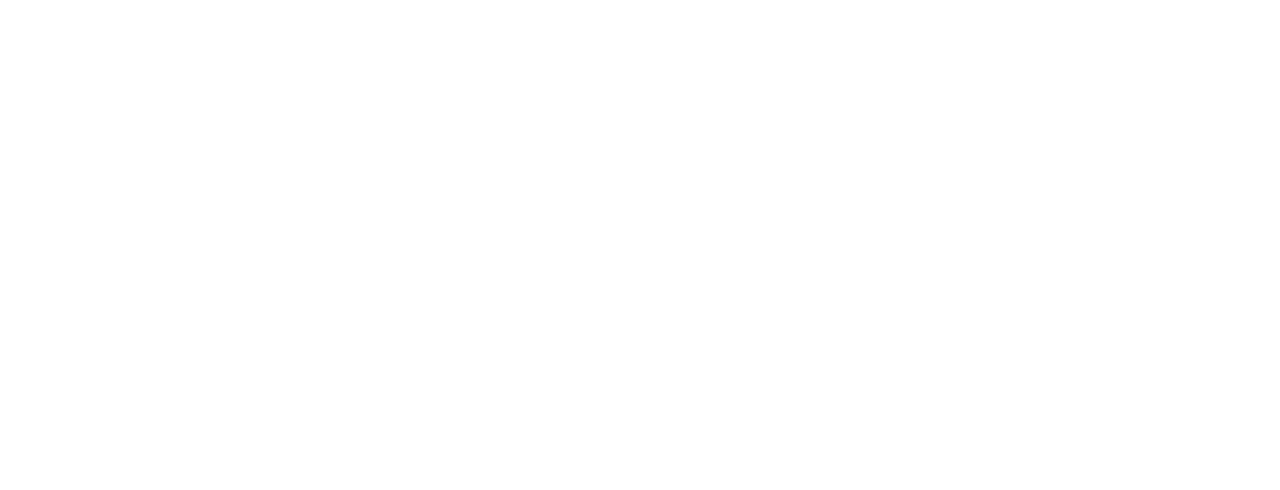
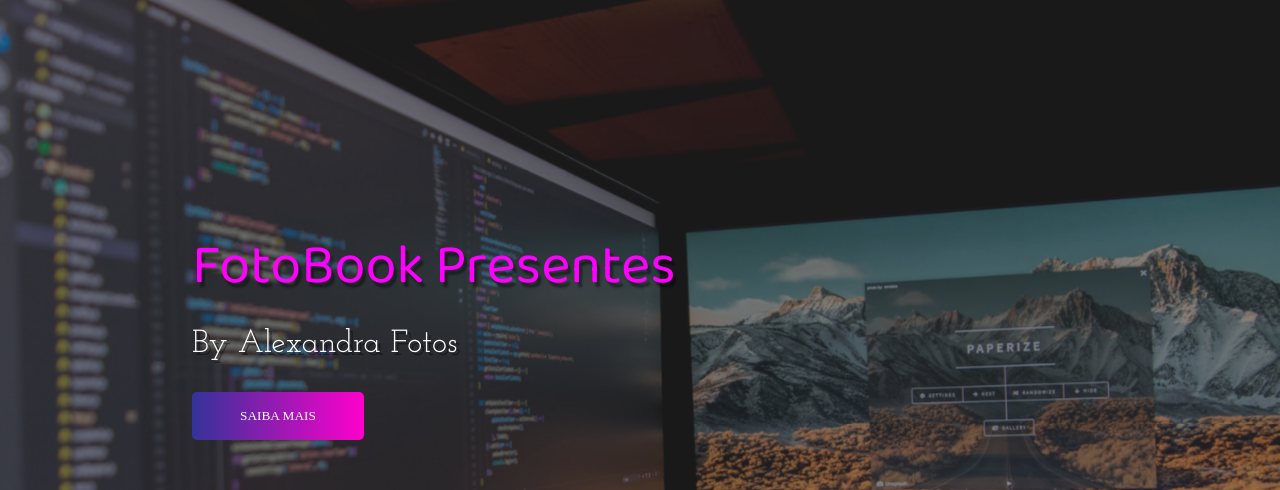
Before and after one commit to Stanley002/portifolio, a plain HTML site: page index.html in a window 1280 px wide. Shown: the top 490 px of the page. Drawn offline with Linux system fonts and the light colour scheme.

Commit message:
:package: header

```diff
--- a/index.html
+++ b/index.html
@@ -4,9 +4,31 @@
     <meta charset="UTF-8">
     <meta name="viewport" content="width=device-width, initial-scale=1.0">
     <link rel="stylesheet" href="style.css">
-    <title>Portifolio</title>
+    <link rel="apple-touch-icon" sizes="180x180" href="imagens/apple-touch-icon.png">
+    <link rel="icon" type="image/png" sizes="32x32" href="imagens/favicon-32x32.png">
+    <link rel="icon" type="image/png" sizes="16x16" href="imagens/favicon-16x16.png">
+    <link rel="manifest" href="/site.webmanifest">
+    <title>Portfólio</title>
 </head>
 <body>
 
+
+    <div class="container">
+
+        <header>
+            <div class="img-wrapper">
+                <img src="imagens/bg.jpg" alt="">
+            </div>
+            <div class="banner">
+                <h1>FotoBook Presentes</h1>
+                <p>By Alexandra Fotos</p>
+                <button>Saiba mais</button>
+            </div>
+        </header>
+
+    </div>
+
+
+
 </body>
 </html>
--- a/style.css
+++ b/style.css
@@ -1,3 +1,98 @@
 @import url('https://fonts.googleapis.com/css2?family=Baloo+Da+2:wght@400;500;600;700;800&family=Josefin+Slab:ital,wght@0,300;0,400;0,600;0,700;1,300;1,400;1,600&family=Mulish:ital,wght@0,200;0,300;0,400;0,500;1,200;1,300;1,400&display=swap');
 
 @import url("https://cdnjs.cloudflare.com/ajax/libs/font-awesome/5.15.1/css/all.min.css");
+
+
+*{
+    margin: 0;
+    padding: 0;
+}
+
+header{
+    width: 100%;
+    height: 100vh;
+    overflow: hidden; /* Tira a barra de rolagem horizontal*/
+    position: relative;
+}
+
+.img-wrapper{
+    width: 100%;
+    height: 100%;
+    overflow: hidden;
+    background-color: rgba(0,0,0,0.8)
+}
+
+.img-wrapper img{
+    width: 100%;
+    height: 100%;
+    object-fit: cover;
+    opacity: 0.5;
+    animation: zoom 25s;
+}
+@keyframes zoom {
+    0%{
+        transform: scale(1.3);
+    }
+    100%{
+        transform: scale(1);
+    }
+}
+
+.banner{
+    position: absolute;
+    top: 30%;
+    left: 15%;
+}
+
+.banner h1{
+    color: #ff00ff;
+    font-size: 3.5rem;
+    font-family: "Baloo Da 2", serif;
+    font-weight: 200;
+    text-shadow: .2rem .3rem 2px rgba(0,0,0,0.4);
+    line-height: 3.5rem;
+    margin-bottom: 2rem;
+    animation: moveBanner 1s 0.5s forwards;
+    opacity: 0;
+}
+
+.banner p{
+    font-family: "Josefin Slab", serif;
+    color: #ffffff;
+    font-size: 2rem;
+    text-shadow: .2rem .2rem rgba(0,0,0,0.4);
+    margin-bottom: 2rem;
+    opacity: 0;
+    animation: moveBanner 1s 0.7s forwards;
+}
+
+.banner button{
+    font-family: "Muli", serif;
+    color: #ffffff;
+    text-transform: uppercase;
+    letter-spacing: .1;
+    background: #ff00cc;
+    background: -webkit-linear-gradient(to right, #333399, #ff00cc);
+    background: linear-gradient(to right, #333399, #ff00cc);
+    padding: 1rem 3rem;
+    border: none;
+    border-radius: 5px;
+    cursor: pointer;
+    opacity: 0;
+    animation: moveBanner 1s 0.9s forwards;
+}
+
+.banner button:hover{
+    opacity: 0.8;
+    color: rgba(0,0,0);
+}
+
+@keyframes moveBanner{
+    0%{
+        transform: translateY(10rem) rotateY(-30deg);
+    }
+    100%{
+        transform: translateY(0) rotateY(0deg);
+        opacity: 1;
+    }
+}
```
Also changed, not shown: imagens/android-chrome-192x192.png (renamed from android-chrome-192x192.png), imagens/android-chrome-512x512.png (renamed from android-chrome-512x512.png), imagens/apple-touch-icon.png (renamed from apple-touch-icon.png), imagens/bg.jpg (added), imagens/favicon-16x16.png (renamed from favicon-16x16.png), imagens/favicon-32x32.png (renamed from favicon-32x32.png), site.webmanifest.
